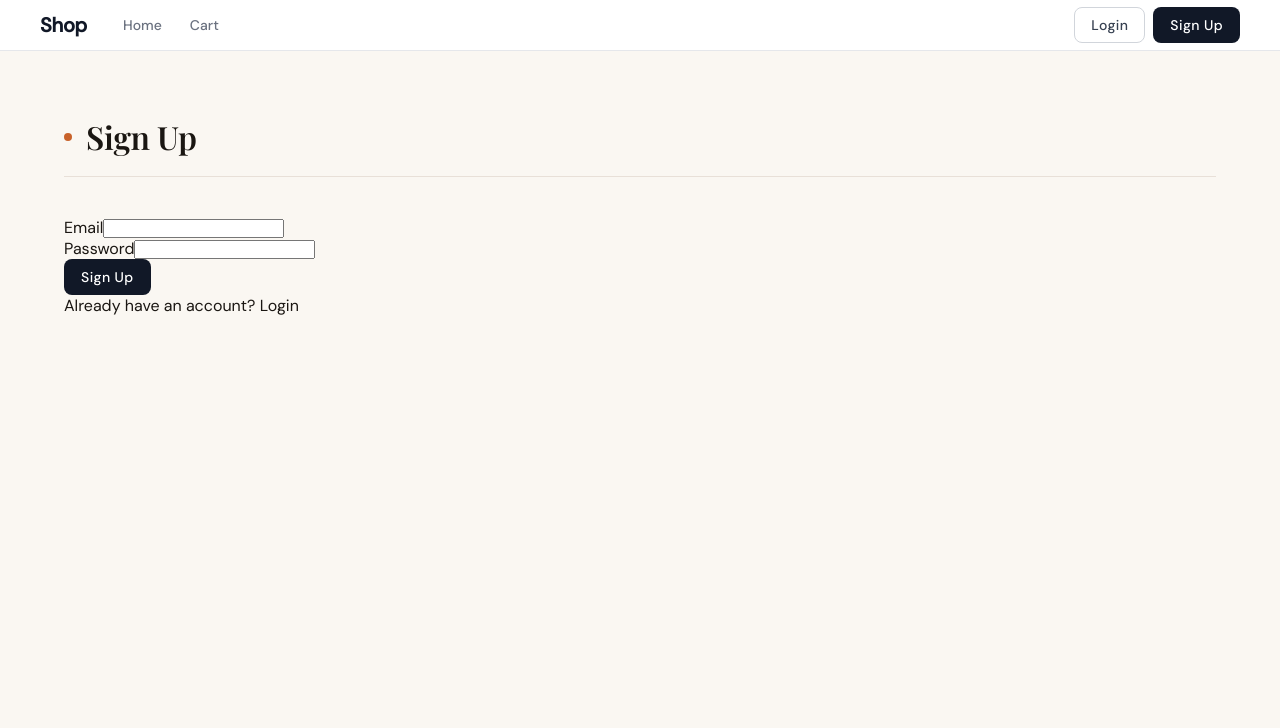
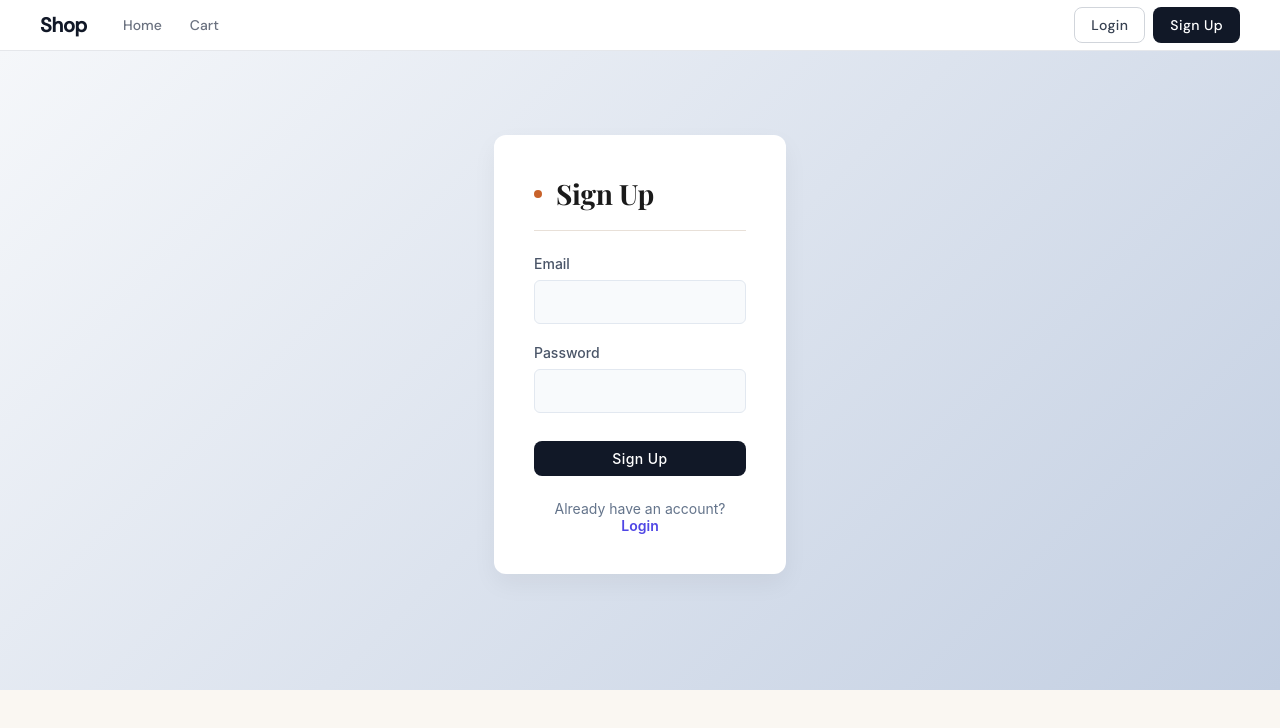
Before and after one commit to Achehri-Hassan/react-ecommerce-store, a React (Vite) app: page /auth in a window 1280 px wide. Shown: the top 728 px of the page. Built offline with nearby package versions, Linux system fonts and the light colour scheme.

Commit message:
feat:add css in form

```diff
--- /dev/null
+++ b/src/assets/css/Auth.css
@@ -0,0 +1,128 @@
+
+
+/* --- Base Page Setup --- */
+.page {
+  display: flex;
+  justify-content: center;
+  align-items: center;
+  min-height: 70vh;
+  background: linear-gradient(135deg, #f5f7fa 0%, #c3cfe2 100%);
+  font-family: -apple-system, BlinkMacSystemFont, 'Segoe UI', Roboto, Helvetica, Arial, sans-serif;
+  margin: 0;
+  padding: 20px;
+  box-sizing: border-box;
+}
+
+/* --- Layout Containers --- */
+.container {
+  width: 100%;
+  max-width: 420px;
+}
+
+.auth-container {
+  background: #ffffff;
+  padding: 40px;
+  border-radius: 12px;
+  box-shadow: 0 10px 25px rgba(0, 0, 0, 0.05);
+}
+
+/* --- Typography --- */
+.page-title {
+  font-size: 28px;
+  font-weight: 700;
+  color: #1a1a1a;
+  margin-bottom: 24px;
+  text-align: center;
+  text-transform: capitalize; /* Ensures "login" becomes "Login" */
+}
+
+/* --- Form Elements --- */
+.auth-form {
+  display: flex;
+  flex-direction: column;
+  gap: 20px;
+}
+
+.form-group {
+  display: flex;
+  flex-direction: column;
+  gap: 8px;
+}
+
+.form-label {
+  font-size: 14px;
+  font-weight: 500;
+  color: #4a5568;
+}
+
+.form-input {
+  width: 100%;
+  padding: 12px 16px;
+  border: 1px solid #e2e8f0;
+  border-radius: 6px;
+  font-size: 16px;
+  color: #1a1a1a;
+  background-color: #f8fafc;
+  transition: all 0.2s ease-in-out;
+  box-sizing: border-box;
+}
+
+/* Input Focus State */
+.form-input:focus {
+  outline: none;
+  border-color: #4f46e5;
+  background-color: #ffffff;
+  box-shadow: 0 0 0 3px rgba(79, 70, 229, 0.15);
+}
+
+/* --- Buttons --- */
+.btn {
+  font-family: inherit;
+  cursor: pointer;
+  border: none;
+  border-radius: 6px;
+  font-weight: 600;
+  transition: all 0.2s ease-in-out;
+  text-align: center;
+}
+
+.btn-primary {
+  background-color: #4f46e5;
+  color: #ffffff;
+}
+
+.btn-primary:hover {
+  background-color: #4338ca;
+}
+
+.btn-large {
+  width: 100%;
+  padding: 14px;
+  font-size: 16px;
+  margin-top: 8px;
+  text-transform: capitalize;
+}
+
+/* --- Toggle Switch Text --- */
+.auth-switch {
+  margin-top: 24px;
+  text-align: center;
+}
+
+.auth-switch p {
+  font-size: 14px;
+  color: #64748b;
+  margin: 0;
+}
+
+.auth-link {
+  color: #4f46e5;
+  font-weight: 600;
+  cursor: pointer;
+  transition: color 0.2s;
+}
+
+.auth-link:hover {
+  color: #3730a3;
+  text-decoration: underline;
+}
--- a/src/pages/Auth.jsx
+++ b/src/pages/Auth.jsx
@@ -1,10 +1,13 @@
 
 
 import { useState } from "react";
+// import {useForm} from "react-hook-form";
+import "../assets/css/Auth.css";
 
 export default function Auth(){
 
     const [mode , setModel] = useState("signup");
+
     return(
 
         <div className="page">
@@ -32,13 +35,13 @@ export default function Auth(){
                  { mode === "signup" ?
 
                     <p>Already have an  account?  {" "}
-                    <span className="auth-link">Login</span>
+                    <span className="auth-link" onClick={() => setModel("login")}>Login</span>
                     </p>
 
                  : (
                      <p> {" "}
                     Don't  have an  account?  {" "}
-                    <span className="auth-link">Sign up</span>
+                    <span className="auth-link" onClick={() => setModel("signup")}>Sign up</span>
                     </p>
                  )}
 
```
